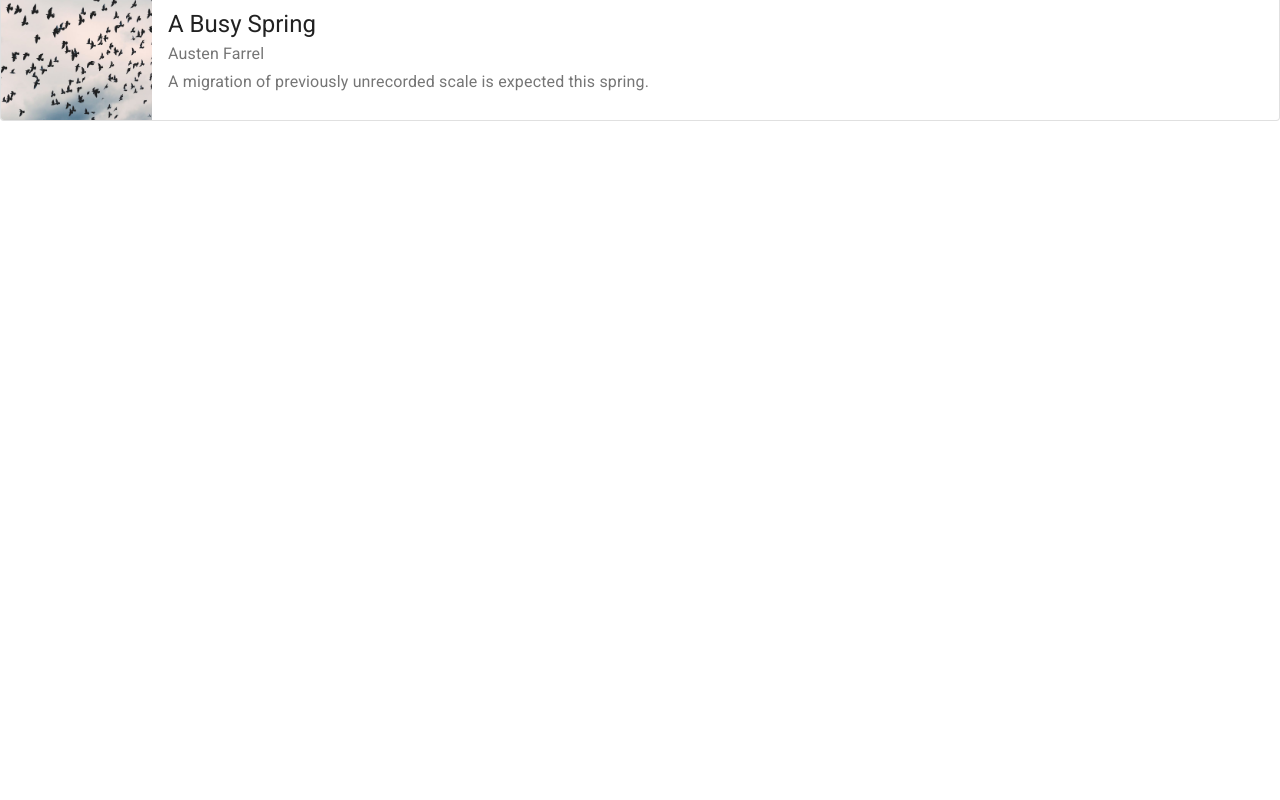
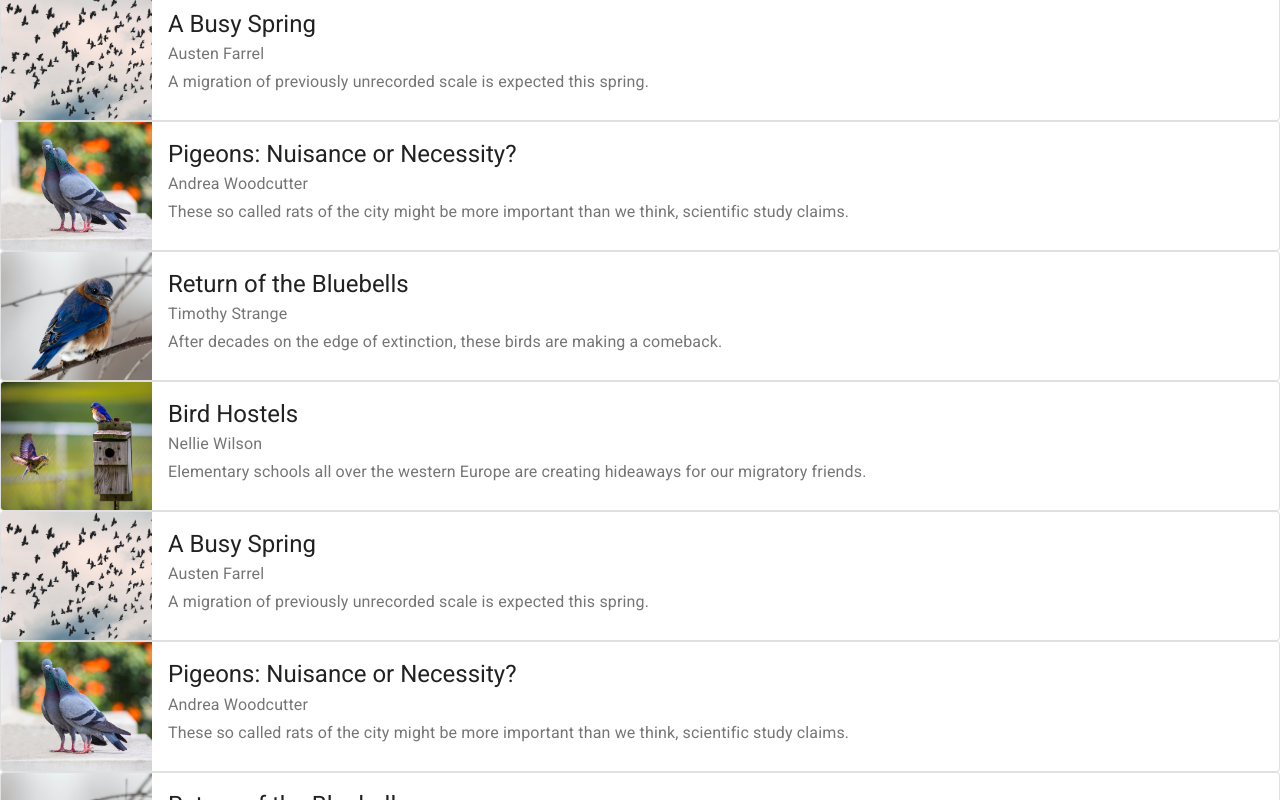
Before and after one commit to EmilyLow/the-nest-v1, a React (Create React App) app: page / in a window 1280 px wide. Shown: the part 520-1320 px from the top of the page. Before the commit the page ends 800 px from the top, so only its background shows below. Built offline with nearby package versions, Linux system fonts and the light colour scheme.

Commit message:
First pass complete

```diff
--- a/src/Content.js
+++ b/src/Content.js
@@ -17,6 +17,18 @@ const Content = () => {
               <Stub datum={datum}/>
             </Grid>);
         })}
+        {sampleData.map((datum) => {
+          return (
+            <Grid item>
+              <Stub datum={datum}/>
+            </Grid>);
+        })}
+        {sampleData.map((datum) => {
+          return (
+            <Grid item>
+              <Stub datum={datum}/>
+            </Grid>);
+        })}
     </Grid>
     );
 }
--- a/src/Stub.js
+++ b/src/Stub.js
@@ -18,6 +18,9 @@ const useStyles = makeStyles((theme) => ({
     cardRoot: {
         //I think the key thing here is flex
       display: 'flex',
+      //This is here because image size warps if you go smaller.
+      //Can I fix this by additional text wrapping?
+      minWidth: '900px'
     },
     details: {
       display: 'flex',
```
Also changed, not shown: 1 other file (tests, documents, lock files or other folders).
